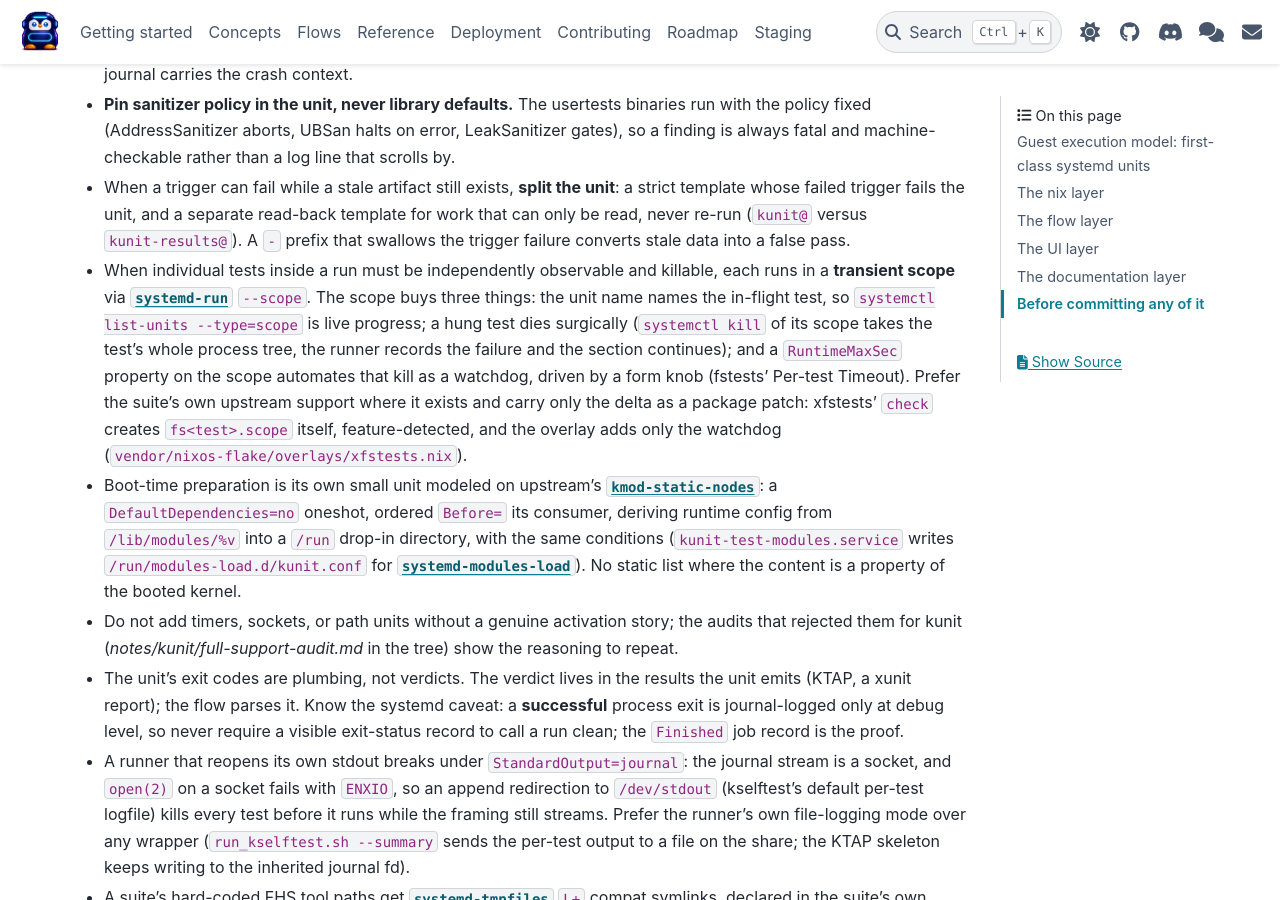
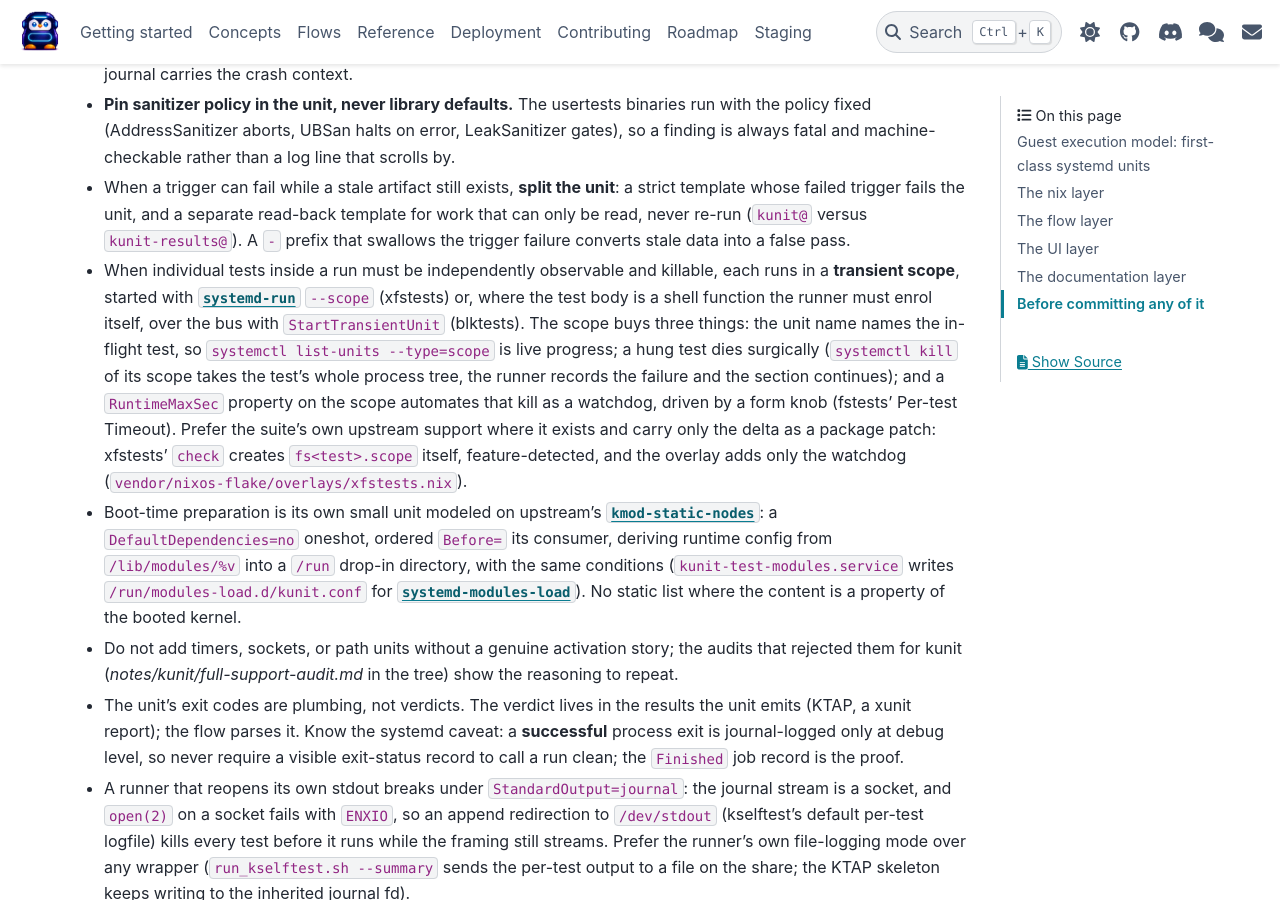
Before and after one commit to dagomez137/kdevops-ng, a Sphinx documentation site: the page built from docs/contributing/test-suites.rst, in a window 1280 px wide and 900 px high, scrolled down 1594 px. Built offline with Sphinx 7.4.7 and the PyData theme 0.15.4, drawn with Linux system fonts in a browser that asks for light colours.

Commit message:
docs: name the transport the steps use for a guest's systemd
The guests page said systemctl --host is the mechanism the step code
uses, and the suite rules said every killable test runs under
systemd-run; the steps run systemctl on the guest over the SSH
transport, and blktests enrols its tests over the bus with
StartTransientUnit because its test body is a shell function. Say what
each actually does, so the principles page can cite them.

Assisted-by: LLM
Signed-off-by: Daniel Gomez <da.gomez@kernel.org>

```diff
--- a/docs/contributing/test-suites.rst
+++ b/docs/contributing/test-suites.rst
@@ -98,10 +98,12 @@
   (``kunit@`` versus ``kunit-results@``). A ``-`` prefix that swallows the
   trigger failure converts stale data into a false pass.
 - When individual tests inside a run must be independently observable and
-  killable, each runs in a **transient scope** via :cmd:`systemd-run`
-  ``--scope``. The scope buys three things: the unit name names the
-  in-flight test, so ``systemctl list-units --type=scope`` is live
-  progress; a hung test dies surgically (``systemctl kill`` of its scope
+  killable, each runs in a **transient scope**, started with
+  :cmd:`systemd-run` ``--scope`` (xfstests) or, where the test body is a
+  shell function the runner must enrol itself, over the bus with
+  ``StartTransientUnit`` (blktests). The scope buys three things: the unit
+  name names the in-flight test, so ``systemctl list-units --type=scope`` is
+  live progress; a hung test dies surgically (``systemctl kill`` of its scope
   takes the test's whole process tree, the runner records the failure and
   the section continues); and a ``RuntimeMaxSec`` property on the scope
   automates that kill as a watchdog, driven by a form knob (fstests'
--- a/docs/flows/guests.rst
+++ b/docs/flows/guests.rst
@@ -46,8 +46,10 @@
    $ loginctl --host <vm> list-sessions       # sessions and seats
    $ systemd-analyze --host <vm> blame        # boot timing
 
-This is the form to prefer for anything bus-based: it is the same mechanism the
-step code uses, and it keeps you in systemd's own vocabulary.
+This is the form to prefer for anything bus-based: it keeps you in systemd's
+own vocabulary. The step code reaches the same manager by running
+``systemctl`` on the guest over the SSH transport (``ssh <vm> systemctl ...``);
+the two forms answer alike.
 
 :cmd:`journalctl` is the exception. Its ``--host`` transport speaks to
 :cmd:`systemd-journal-gatewayd` over HTTP, which the guests do not run, so
```
